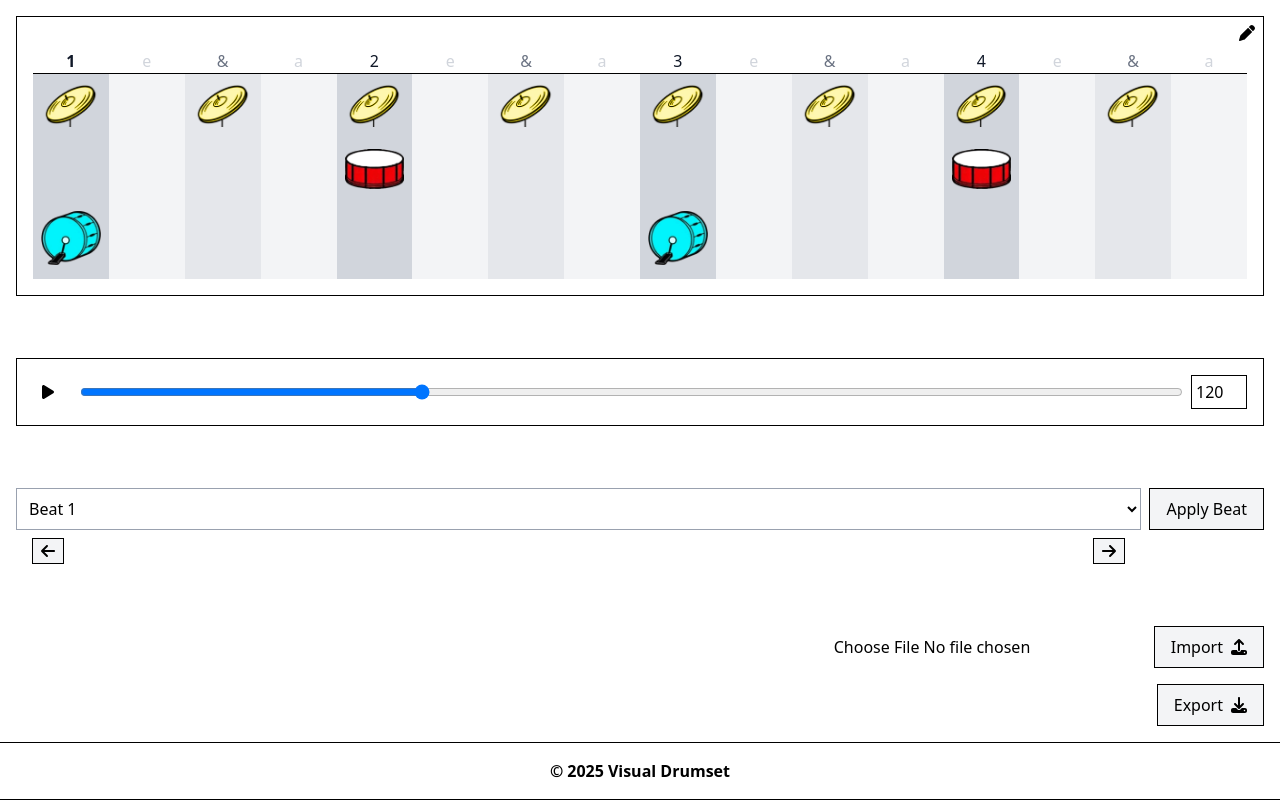
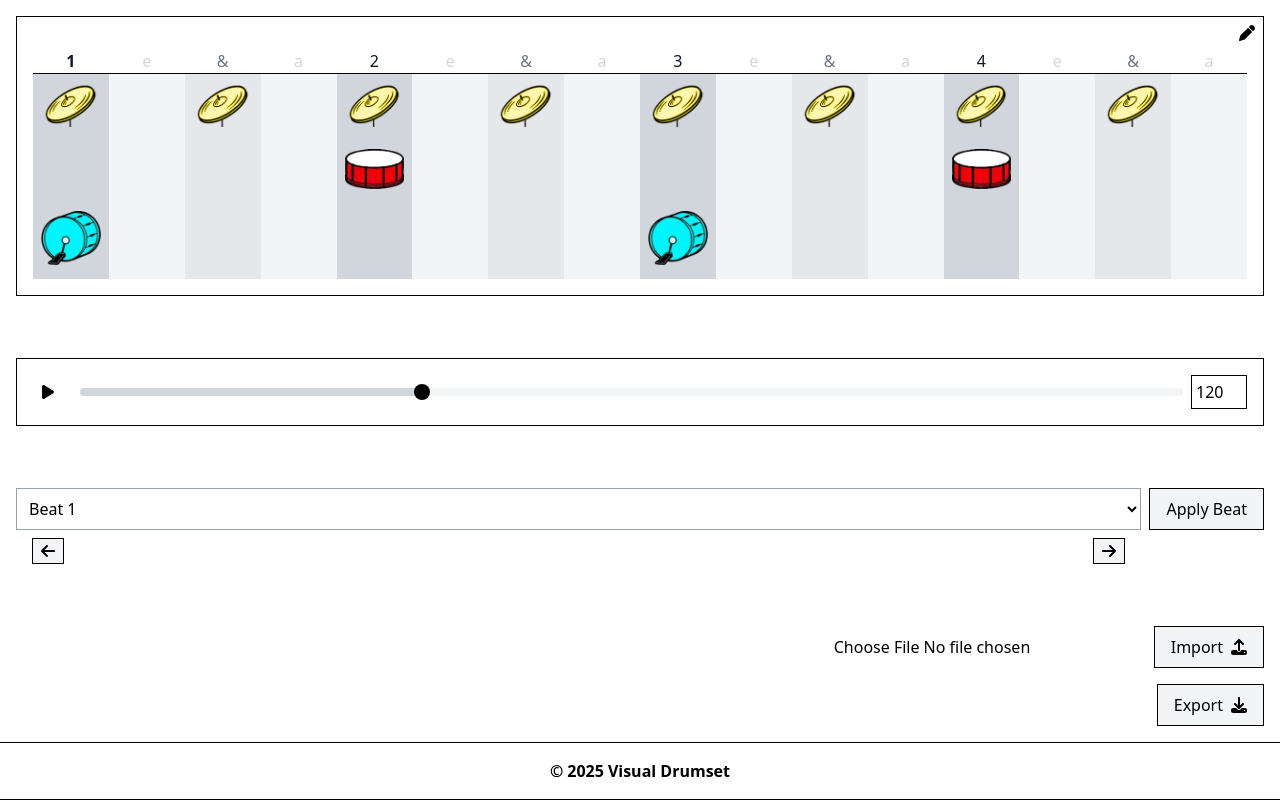
Before and after one commit to kylemichaelsullivan/visual-drumset, a React (Vite) app: page / in a window 1280 px wide. Built offline with nearby package versions, Linux system fonts and the light colour scheme.

Commit message:
UPDATE: Styling for <Tempo />

```diff
--- a/src/components/metronome/Tempo.tsx
+++ b/src/components/metronome/Tempo.tsx
@@ -1,4 +1,4 @@
-import type { Dispatch, SetStateAction } from 'react';
+import type { CSSProperties, Dispatch, SetStateAction } from 'react';
 
 type TempoProps = {
 	bpm: number;
@@ -9,12 +9,14 @@ function Tempo({ bpm, setBpm }: TempoProps) {
 	const min = 40;
 	const max = 300;
 	const step = 5;
+	const percentage = ((bpm - min) / (max - min)) * 100;
 
 	return (
 		<div className='Tempo flex gap-2 items-center w-full'>
 			<input
 				type='range'
 				className='cursor-pointer flex-auto'
+				style={{ '--slider-progress': `${percentage}%` } as CSSProperties}
 				min={min}
 				max={max}
 				step={step}
--- a/src/index.css
+++ b/src/index.css
@@ -41,6 +41,60 @@ input[type='checkbox'] {
 	filter: grayscale(0);
 }
 
+.Tempo input[type='range'] {
+	-webkit-appearance: none;
+	appearance: none;
+	background: transparent;
+	border-radius: 1rem;
+	height: 0.5rem;
+}
+
+.Tempo input[type='range']::-webkit-slider-runnable-track {
+	width: 100%;
+	height: 0.5rem;
+	border-radius: 1rem;
+	background: linear-gradient(
+		to right,
+		#d1d5db 0%,
+		#d1d5db var(--slider-progress, 0%),
+		#f3f4f6 var(--slider-progress, 0%),
+		#f3f4f6 100%
+	);
+}
+
+.Tempo input[type='range']::-moz-range-track {
+	width: 100%;
+	height: 0.5rem;
+	border-radius: 1rem;
+	background: linear-gradient(
+		to right,
+		#d1d5db 0%,
+		#d1d5db var(--slider-progress, 0%),
+		#f3f4f6 var(--slider-progress, 0%),
+		#f3f4f6 100%
+	);
+}
+
+.Tempo input[type='range']::-webkit-slider-thumb {
+	cursor: pointer;
+	-webkit-appearance: none;
+	appearance: none;
+	background: #000;
+	border-radius: 50%;
+	width: 1rem;
+	height: 1rem;
+	margin-top: -0.25rem;
+}
+
+.Tempo input[type='range']::-moz-range-thumb {
+	cursor: pointer;
+	background: #000;
+	border: none;
+	border-radius: 50%;
+	width: 1rem;
+	height: 1rem;
+}
+
 @media (min-width: 640px) {
 	.sm\:grid-cols-16 {
 		grid-template-columns: repeat(16, minmax(0, 1fr));
```
